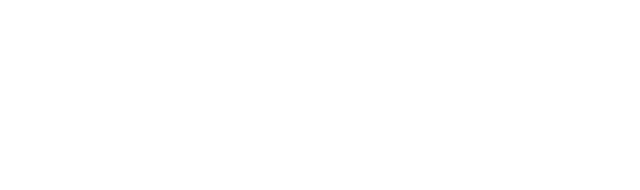
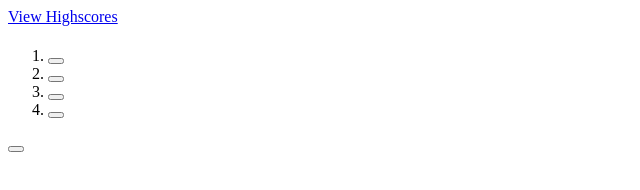
Before and after one commit to josejrrosas/Code-Quiz, a plain HTML site: page index.html in a window 1280 px wide. Shown: the whole page, without its empty margins (0-640 px from the left). Drawn offline with Linux system fonts and the light colour scheme.

Commit message:
added some buttons and main layout of qui

```diff
--- a/index.html
+++ b/index.html
@@ -7,6 +7,26 @@
     <title>Code Quiz</title>
 </head>
 <body>
+    <section>
+        <a id="highscores" href="#">View Highscores</a>
+    </section>
+
+    <section>
+        <p id="timer"></p>
+    </section>
+
+    <main id="quiz-box">
+        <h1 id="questions"></h1>
+        <ol id = "answers">
+            <li><button id="choice-1"></button></li>
+            <li><button id="choice-2"></button></li>
+            <li><button id="choice-3"></button></li>
+            <li><button id="choice-4"></button></li>
+        </ol>
+        <button id ="start"></button>
+
+
+    </main>
 
     <script src="script.js"></script>
 </body>
```
